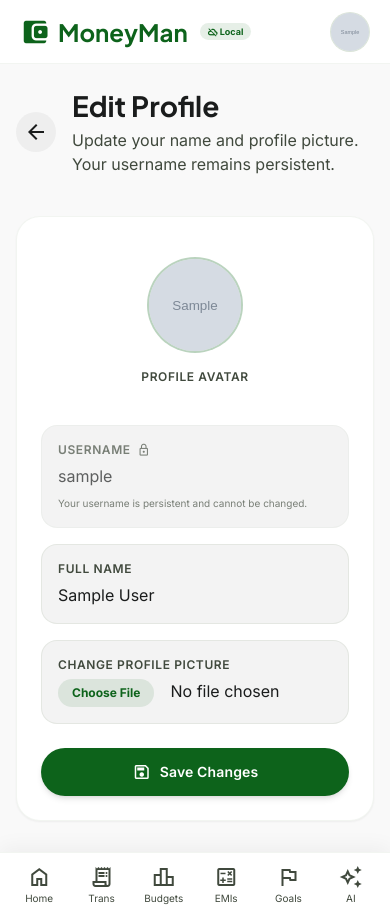
After one commit to jakegithub24/MoneyMan, a Flask app: page /profile in a window 390 px wide. The commit adds this page. Run offline with Flask 3, Linux system fonts and the light colour scheme; the visitor is signed in with stand-in values (Sample User, id 1); tables that the repository leaves empty hold one stand-in row (values such as "Sample post"); grey boxes marked "Sample" are stand-in pictures; some libraries are stand-ins or nearby versions.

Commit message:
Fixed profile picture issue in 'Profile' tab in mobile mode.

```diff
--- a/WebApp/app.py
+++ b/WebApp/app.py
@@ -303,6 +303,58 @@ def settings_update_sync():
 
     status_str = "enabled" if sync_enabled == 1 else "disabled"
     return redirect(url_for('settings', success=f"Online sync settings saved. Profile sync is now {status_str}."))
+
+@app.route('/profile', methods=['GET', 'POST'])
+def profile():
+    if not is_user_onboarded():
+        return redirect(url_for('onboarding'))
+
+    profile = get_user_profile()
+    conn = get_db_connection()
+    user = conn.execute("SELECT * FROM users LIMIT 1").fetchone()
+
+    success = request.args.get('success')
+    error = request.args.get('error')
+
+    if request.method == 'POST':
+        name = request.form.get('name', '').strip()
+        if not name:
+            conn.close()
+            return redirect(url_for('profile', error='Name cannot be empty.'))
+
+        # Handle profile picture upload
+        profile_pic_path = user['profile_pic']
+        if 'profile_pic' in request.files:
+            file = request.files['profile_pic']
+            if file and file.filename != '':
+                upload_folder = os.path.join(app.root_path, 'static', 'uploads')
+                os.makedirs(upload_folder, exist_ok=True)
+                from werkzeug.utils import secure_filename
+                filename = secure_filename(file.filename)
+                file_path = os.path.join(upload_folder, filename)
+                file.save(file_path)
+                profile_pic_path = f"/static/uploads/{filename}"
+
+        # Update user
+        conn.execute("UPDATE users SET name = ?, profile_pic = ? WHERE id = ?", (name, profile_pic_path, user['id']))
+        conn.commit()
+        conn.close()
+
+        return redirect(url_for('profile', success='Profile updated successfully.'))
+
+    conn.close()
+
+    return render_template(
+        'profile.html',
+        username=profile['username'],
+        user_role=profile['user_role'],
+        current_name=user['name'],
+        current_username=user['username'],
+        profile_pic=user['profile_pic'],
+        success=success,
+        error=error,
+        active_page='profile'
+    )
 
 @app.route('/dashboard')
 def dashboard():
--- a/WebApp/templates/base.html
+++ b/WebApp/templates/base.html
@@ -537,7 +537,7 @@
 
                     <!-- Dropdown Menu -->
                     <div id="profileDropdownMenu" class="hidden absolute bottom-full left-4 mb-2 w-56 bg-surface-light dark:bg-surface-dark border border-outline-variant/20 rounded-2xl shadow-xl z-50 overflow-hidden py-1">
-                        <a href="{{ url_for('dashboard') if url_for else '/dashboard' }}" class="flex items-center gap-3 px-4 py-3 hover:bg-surface-container transition-colors text-on-surface dark:text-text-main-dark text-sm font-semibold">
+                        <a href="{{ url_for('profile') if url_for else '/profile' }}" class="flex items-center gap-3 px-4 py-3 hover:bg-surface-container transition-colors text-on-surface dark:text-text-main-dark text-sm font-semibold">
                             <span class="material-symbols-outlined text-[20px] text-primary">person</span>
                             <span>Profile</span>
                         </a>
@@ -581,7 +581,7 @@
 
                         <!-- Mobile Dropdown Menu -->
                         <div id="mobileProfileMenu" class="hidden absolute top-full right-0 mt-2 w-56 bg-surface-light dark:bg-surface-dark border border-outline-variant/20 rounded-2xl shadow-xl z-50 overflow-hidden py-1">
-                            <a href="{{ url_for('dashboard') if url_for else '/dashboard' }}" class="flex items-center gap-3 px-4 py-3 hover:bg-surface-container transition-colors text-on-surface dark:text-text-main-dark text-sm font-semibold">
+                            <a href="{{ url_for('profile') if url_for else '/profile' }}" class="flex items-center gap-3 px-4 py-3 hover:bg-surface-container transition-colors text-on-surface dark:text-text-main-dark text-sm font-semibold">
                                 <span class="material-symbols-outlined text-[20px] text-primary">person</span>
                                 <span>Profile</span>
                             </a>
--- /dev/null
+++ b/WebApp/templates/profile.html
@@ -0,0 +1,108 @@
+{% extends 'base.html' %}
+
+{% block content %}
+<div class="max-w-2xl mx-auto space-y-stack-lg animate-fade-in-up">
+    <!-- Header -->
+    <div class="flex items-center gap-4">
+        <a href="{{ url_for('dashboard') }}" class="w-10 h-10 flex items-center justify-center rounded-full bg-surface-container dark:bg-surface-container-high hover:bg-surface-container-high dark:hover:bg-outline-variant/20 transition-colors text-on-surface dark:text-text-main-dark shrink-0">
+            <span class="material-symbols-outlined">arrow_back</span>
+        </a>
+        <div>
+            <h1 class="font-headline-lg-mobile text-headline-lg-mobile md:font-headline-lg md:text-headline-lg text-on-surface dark:text-text-main-dark font-bold">
+                Edit Profile
+            </h1>
+            <p class="font-body-md text-body-md text-on-surface-variant dark:text-outline mt-1">
+                Update your name and profile picture. Your username remains persistent.
+            </p>
+        </div>
+    </div>
+
+    <!-- Alert Messages -->
+    {% if success %}
+    <div class="p-4 rounded-2xl bg-income-green-subtle dark:bg-primary/20 border border-primary text-primary dark:text-primary-fixed font-label-lg text-label-lg flex items-center gap-3">
+        <span class="material-symbols-outlined">check_circle</span>
+        <span>{{ success }}</span>
+    </div>
+    {% endif %}
+    {% if error %}
+    <div class="p-4 rounded-2xl bg-expense-red-subtle dark:bg-error/20 border border-error text-error font-label-lg text-label-lg flex items-center gap-3">
+        <span class="material-symbols-outlined">error</span>
+        <span>{{ error }}</span>
+    </div>
+    {% endif %}
+
+    <!-- Profile Details Card -->
+    <section class="bg-surface-light dark:bg-surface-dark rounded-3xl p-6 border border-outline-variant/20 shadow-sm">
+        <form action="{{ url_for('profile') }}" method="POST" enctype="multipart/form-data" class="space-y-6">
+            <!-- Current Avatar Display -->
+            <div class="flex flex-col items-center gap-4 py-4">
+                <div class="w-24 h-24 rounded-full overflow-hidden bg-primary/10 dark:bg-primary/20 border-2 border-primary/20 flex items-center justify-center text-primary dark:text-primary-fixed">
+                    {% if profile_pic %}
+                        <img alt="User profile avatar" class="w-full h-full object-cover" id="avatarPreview" src="{{ profile_pic }}"/>
+                    {% else %}
+                        <span class="material-symbols-outlined text-[48px]" id="avatarPlaceholder">person</span>
+                    {% endif %}
+                </div>
+                <span class="text-xs font-semibold text-on-surface-variant dark:text-outline uppercase tracking-wider">Profile Avatar</span>
+            </div>
+
+            <div class="space-y-4">
+                <!-- Username (Persistent, Read-Only/Disabled) -->
+                <div class="bg-surface-container dark:bg-surface-container-high/20 p-4 rounded-2xl border border-outline-variant/20 flex flex-col gap-1.5 opacity-70">
+                    <label class="text-xs text-on-surface-variant dark:text-outline font-semibold uppercase tracking-wider flex items-center gap-1.5">
+                        <span>Username</span>
+                        <span class="material-symbols-outlined text-xs" style="font-size: 14px;">lock</span>
+                    </label>
+                    <input type="text" value="{{ current_username }}" disabled class="bg-transparent border-none p-0 focus:ring-0 w-full text-on-surface dark:text-text-main-dark/60 font-body-md text-body-md cursor-not-allowed"/>
+                    <p class="text-[10px] text-on-surface-variant dark:text-outline mt-0.5">Your username is persistent and cannot be changed.</p>
+                </div>
+
+                <!-- Full Name (Editable) -->
+                <div class="bg-surface-container-low dark:bg-surface-container-high/40 p-4 rounded-2xl border border-outline-variant/30 flex flex-col gap-1.5 focus-within:border-primary transition-all">
+                    <label for="profileName" class="text-xs text-on-surface-variant dark:text-outline font-semibold uppercase tracking-wider">Full Name</label>
+                    <input type="text" id="profileName" name="name" value="{{ current_name }}" required placeholder="Your Name" class="bg-transparent border-none p-0 focus:ring-0 w-full text-on-surface dark:text-text-main-dark placeholder:text-outline font-body-md text-body-md focus:outline-none"/>
+                </div>
+
+                <!-- Profile Picture (Editable) -->
+                <div class="bg-surface-container-low dark:bg-surface-container-high/40 p-4 rounded-2xl border border-outline-variant/30 flex flex-col gap-1.5 focus-within:border-primary transition-all">
+                    <label for="profilePicInput" class="text-xs text-on-surface-variant dark:text-outline font-semibold uppercase tracking-wider">Change Profile Picture</label>
+                    <input type="file" id="profilePicInput" name="profile_pic" accept="image/*" class="w-full text-on-surface dark:text-text-main-dark font-body-md text-body-md focus:outline-none file:mr-4 file:py-1.5 file:px-3.5 file:rounded-full file:border-0 file:text-xs file:font-bold file:bg-primary/10 file:text-primary hover:file:bg-primary/20 cursor-pointer"/>
+                </div>
+            </div>
+
+            <button type="submit" class="w-full h-12 bg-primary text-on-primary rounded-full font-label-lg text-label-lg flex items-center justify-center gap-2 hover:bg-surface-tint transition-all active:scale-95 duration-150 shadow-md">
+                <span class="material-symbols-outlined text-[20px]">save</span>
+                <span>Save Changes</span>
+            </button>
+        </form>
+    </section>
+</div>
+
+<script>
+    // Live preview of uploaded avatar
+    document.getElementById('profilePicInput').addEventListener('change', function(event) {
+        const file = event.target.files[0];
+        if (file) {
+            const reader = new FileReader();
+            reader.onload = function(e) {
+                let img = document.getElementById('avatarPreview');
+                const container = document.querySelector('#avatarPreview') ? document.getElementById('avatarPreview').parentNode : null;
+
+                if (!img && container) {
+                    const placeholder = document.getElementById('avatarPlaceholder');
+                    if (placeholder) placeholder.remove();
+                    img = document.createElement('img');
+                    img.id = 'avatarPreview';
+                    img.alt = 'User profile avatar';
+                    img.className = 'w-full h-full object-cover';
+                    container.appendChild(img);
+                }
+                if (img) {
+                    img.src = e.target.result;
+                }
+            };
+            reader.readAsDataURL(file);
+        }
+    });
+</script>
+{% endblock %}
```
Also changed, not shown: WebApp/test_app.py (+24 -0 lines), onboarding_improvement.md (deleted, +0 -10 lines).
